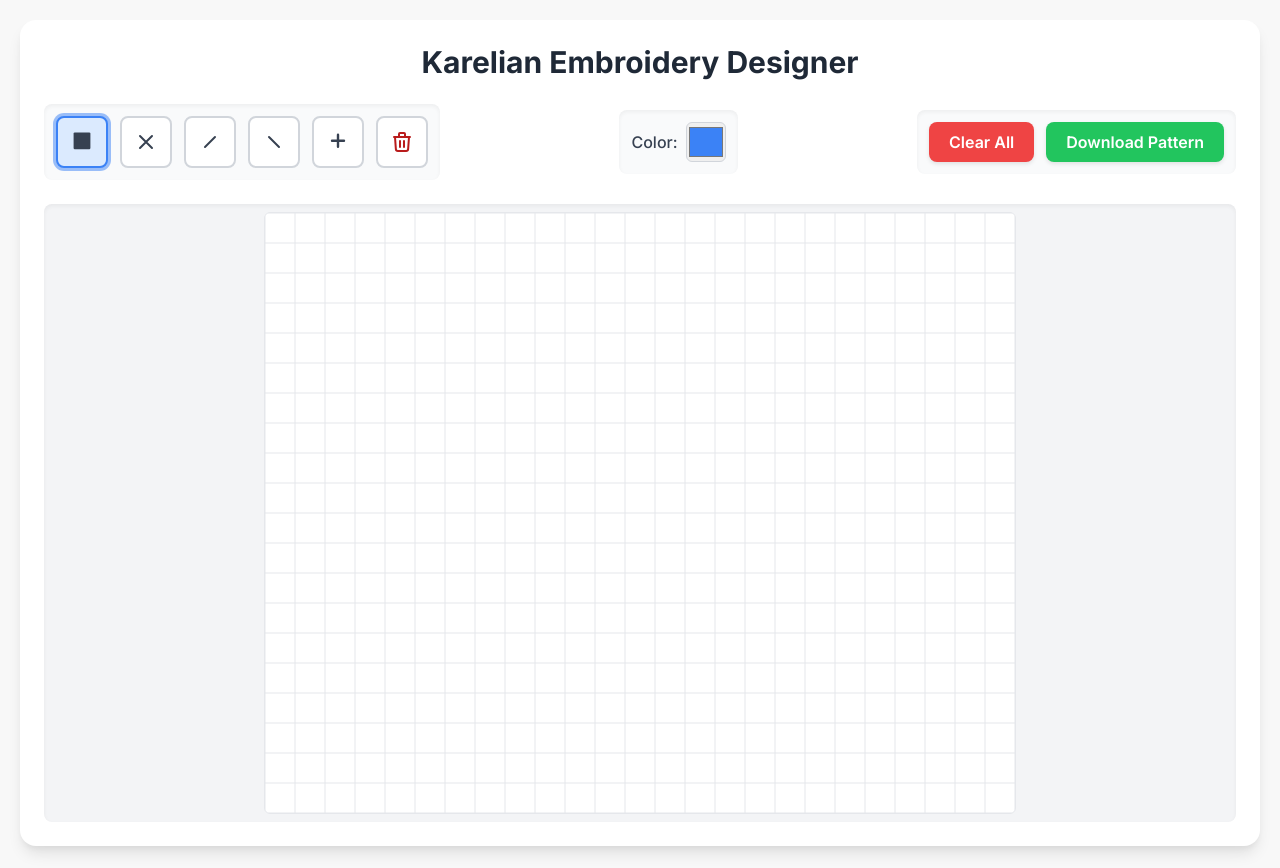
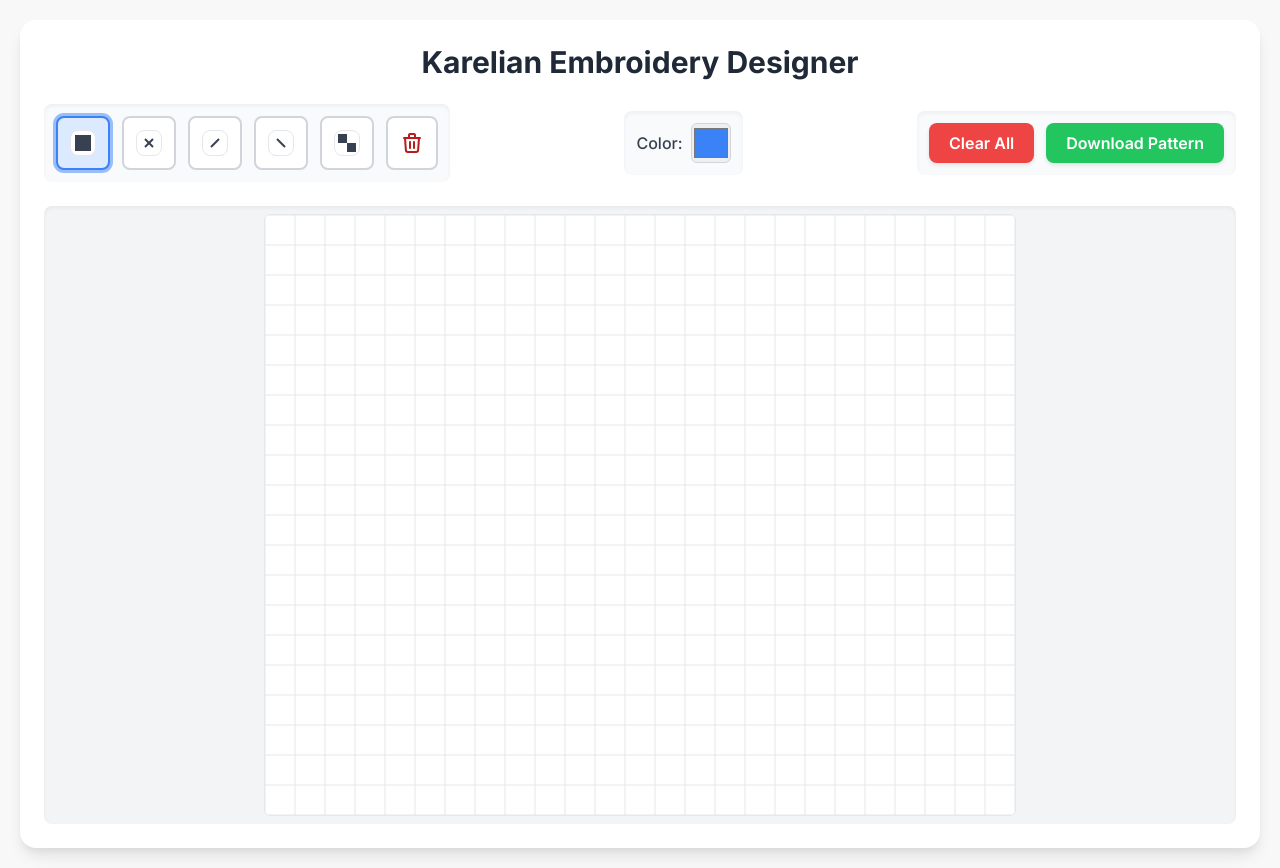
Before and after one commit to aadaharma/karelianembroiderymaker, a plain HTML site: page index.html in a window 1280 px wide. Drawn offline with nearby package versions, Linux system fonts and the light colour scheme.

Commit message:
Refactor tempalate icons

```diff
--- a/index.html
+++ b/index.html
@@ -141,7 +141,6 @@
         const templateLibrary = [
             {
                 id: 'square',
-                icon: `<svg class="w-6 h-6" fill="currentColor" viewBox="0 0 20 20" xmlns="http://www.w3.org/2000/svg"><path fill-rule="evenodd" d="M3 3a1 1 0 011-1h12a1 1 0 011 1v12a1 1 0 01-1 1H4a1 1 0 01-1-1V3z" clip-rule="evenodd"></path></svg>`,
                 draw: (ctx, x, y, size, color) => {
                     ctx.fillStyle = color;
                     ctx.fillRect(x + 1, y + 1, size - 2, size - 2);
@@ -149,7 +148,6 @@
             },
             {
                 id: 'cross',
-                icon: `<svg class="w-6 h-6" fill="none" stroke="currentColor" viewBox="0 0 24 24" xmlns="http://www.w3.org/2000/svg"><path stroke-linecap="round" stroke-linejoin="round" stroke-width="2" d="M6 18L18 6M6 6l12 12"></path></svg>`,
                 draw: (ctx, x, y, size, color) => {
                     ctx.strokeStyle = color;
                     ctx.lineWidth = 2;
@@ -165,7 +163,6 @@
             },
             {
                 id: 'diag-forward',
-                icon: `<svg class="w-6 h-6" fill="none" stroke="currentColor" viewBox="0 0 24 24" xmlns="http://www.w3.org/2000/svg"><path stroke-linecap="round" stroke-linejoin="round" stroke-width="2" d="M17 7L7 17"></path></svg>`,
                 draw: (ctx, x, y, size, color) => {
                     ctx.strokeStyle = color;
                     ctx.lineWidth = 2;
@@ -177,7 +174,6 @@
             },
             {
                 id: 'diag-backward',
-                icon: `<svg class="w-6 h-6" fill="none" stroke="currentColor" viewBox="0 0 24 24" xmlns="http://www.w3.org/2000/svg"><path stroke-linecap="round" stroke-linejoin="round" stroke-width="2" d="M7 7l10 10"></path></svg>`,
                 draw: (ctx, x, y, size, color) => {
                     ctx.strokeStyle = color;
                     ctx.lineWidth = 2;
@@ -190,7 +186,6 @@
              // Example of a new, more complex template
             {
                 id: 'checkerboard',
-                icon: `<svg class="w-6 h-6" fill="currentColor" viewBox="0 0 20 20" xmlns="http://www.w3.org/2000/svg"><path d="M10 3a1 1 0 011 1v4h4a1 1 0 110 2h-4v4a1 1 0 11-2 0v-4H5a1 1 0 110-2h4V4a1 1 0 011-1z" clip-rule="evenodd" fill-rule="evenodd"></path></svg>`,
                 draw: (ctx, x, y, size, color) => {
                     ctx.fillStyle = color;
                     const subSize = size / 2;
@@ -200,7 +195,6 @@
             },
             {
                 id: 'erase',
-                icon: `<svg class="w-6 h-6" fill="none" stroke="currentColor" viewBox="0 0 24 24" xmlns="http://www.w3.org/2000/svg"><path stroke-linecap="round" stroke-linejoin="round" stroke-width="2" d="M19 7l-.867 12.142A2 2 0 0116.138 21H7.862a2 2 0 01-1.995-1.858L5 7m5 4v6m4-6v6m1-10V4a1 1 0 00-1-1h-4a1 1 0 00-1 1v3M4 7h16"></path></svg>`,
                 isEraser: true, // Special property for the eraser tool
                 draw: (ctx, x, y, size) => {
                     ctx.clearRect(x, y, size, size);
@@ -322,22 +316,39 @@
         }
 
         /**
-         * NEW: This function builds the template buttons from the library data.
+ * REVISED: This function now builds the template buttons by creating a mini-canvas
+ * for each one and running the template's draw function to create the icon.
  */
 function populateTemplateLibraryUI() {
     const container = document.getElementById('template-library-container');
+    // Clear any previous buttons
+    container.innerHTML = '';
+
     templateLibrary.forEach(template => {
         const button = document.createElement('button');
         button.id = `template-${template.id}`;
-                button.dataset.templateId = template.id; // Use data-attribute for clean selection
-                button.className = 'grid-button p-3 rounded-lg border-2 border-gray-300 bg-white hover:bg-gray-100 flex items-center justify-center text-gray-700 text-xl font-semibold';
+        button.dataset.templateId = template.id;
+        button.className = 'grid-button p-3 rounded-lg border-2 border-gray-300 bg-white hover:bg-gray-100 flex items-center justify-center';
 
-                // Special styling for the eraser button
         if (template.isEraser) {
+            // For the eraser, we can use a simple SVG as it doesn't have a "stitch" pattern.
+            button.innerHTML = `<svg class="w-6 h-6" fill="none" stroke="currentColor" viewBox="0 0 24 24" xmlns="http://www.w3.org/2000/svg"><path stroke-linecap="round" stroke-linejoin="round" stroke-width="2" d="M19 7l-.867 12.142A2 2 0 0116.138 21H7.862a2 2 0 01-1.995-1.858L5 7m5 4v6m4-6v6m1-10V4a1 1 0 00-1-1h-4a1 1 0 00-1 1v3M4 7h16"></path></svg>`;
             button.classList.add('bg-red-100', 'hover:bg-red-200', 'text-red-700');
+        } else {
+            // Create a mini-canvas for the icon
+            const iconCanvas = document.createElement('canvas');
+            iconCanvas.width = 24;  // Set a fixed small size for the icon
+            iconCanvas.height = 24;
+            const iconCtx = iconCanvas.getContext('2d');
+
+            // Call the template's own draw function on our mini-canvas!
+            // We draw it with a fixed black color and a small inset (padding).
+            const padding = 3;
+            template.draw(iconCtx, padding, padding, iconCanvas.width - padding * 2, '#374151'); // Using a dark gray color
+
+            button.appendChild(iconCanvas);
         }
 
-                button.innerHTML = template.icon;
         button.addEventListener('click', () => selectTemplate(template.id));
         container.appendChild(button);
     });
```
Lines whose indentation alone changed are shown as unchanged.
